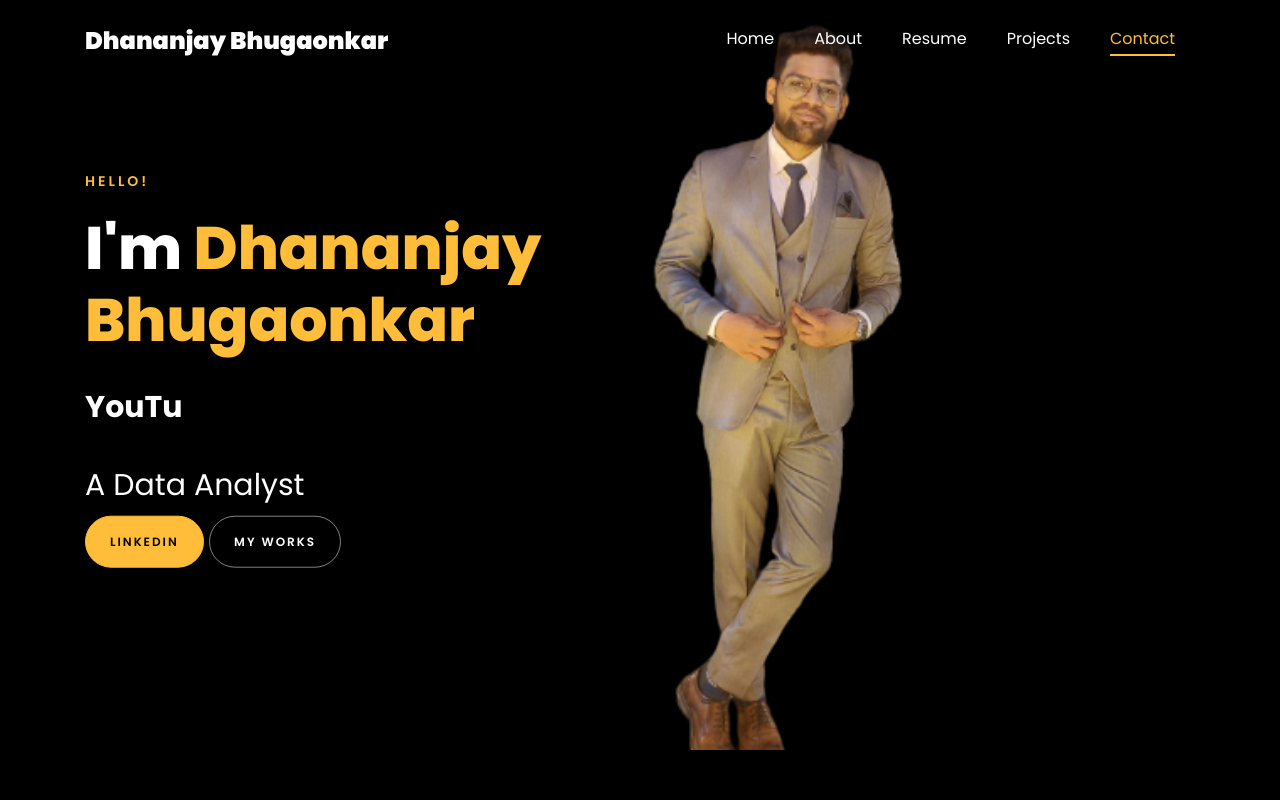
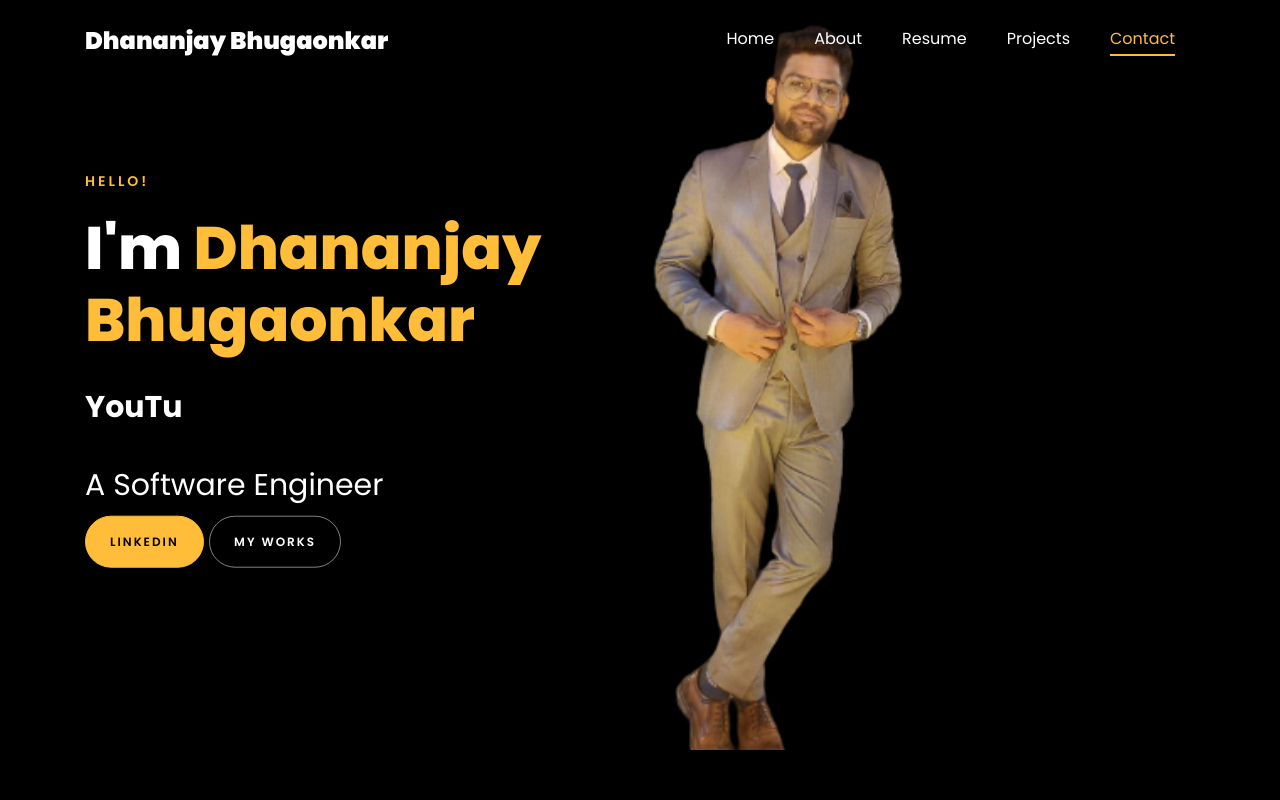
Before and after one commit to dhananjaybhugaonkar/dhananjaybhugaonkar.github.io, a plain HTML site: page index.html in a window 1280 px wide. Shown: the top 800 px of the page. Drawn offline with Linux system fonts and the light colour scheme; files whose address does not match are found by name.

Commit message:
Update index.html

```diff
--- a/index.html
+++ b/index.html
@@ -187,7 +187,7 @@
 
 						<br>
 						<br>
-			            <h2>A Data Analyst</h2>
+			            <h2>A Software Engineer</h2>
 						<!-- <h2 class="d-flex" style="margin-bottom: 0">With over 5 years of experience</h2> -->
 						<!-- <br> -->
 			            <p><a href="https://www.linkedin.com/in/dhananjay-bhugaonkar-4b4997138/" class="btn btn-primary py-3 px-4">LinkedIn</a>
```
